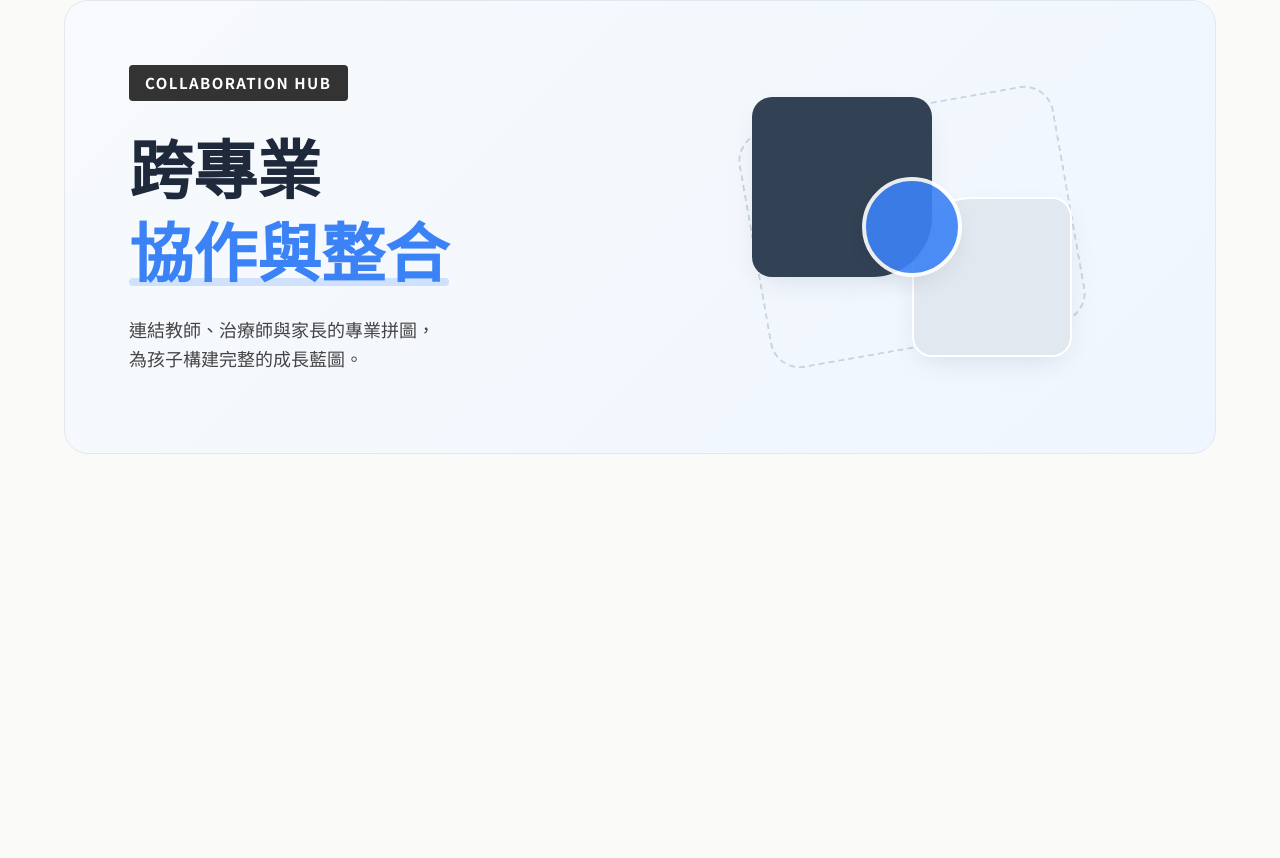
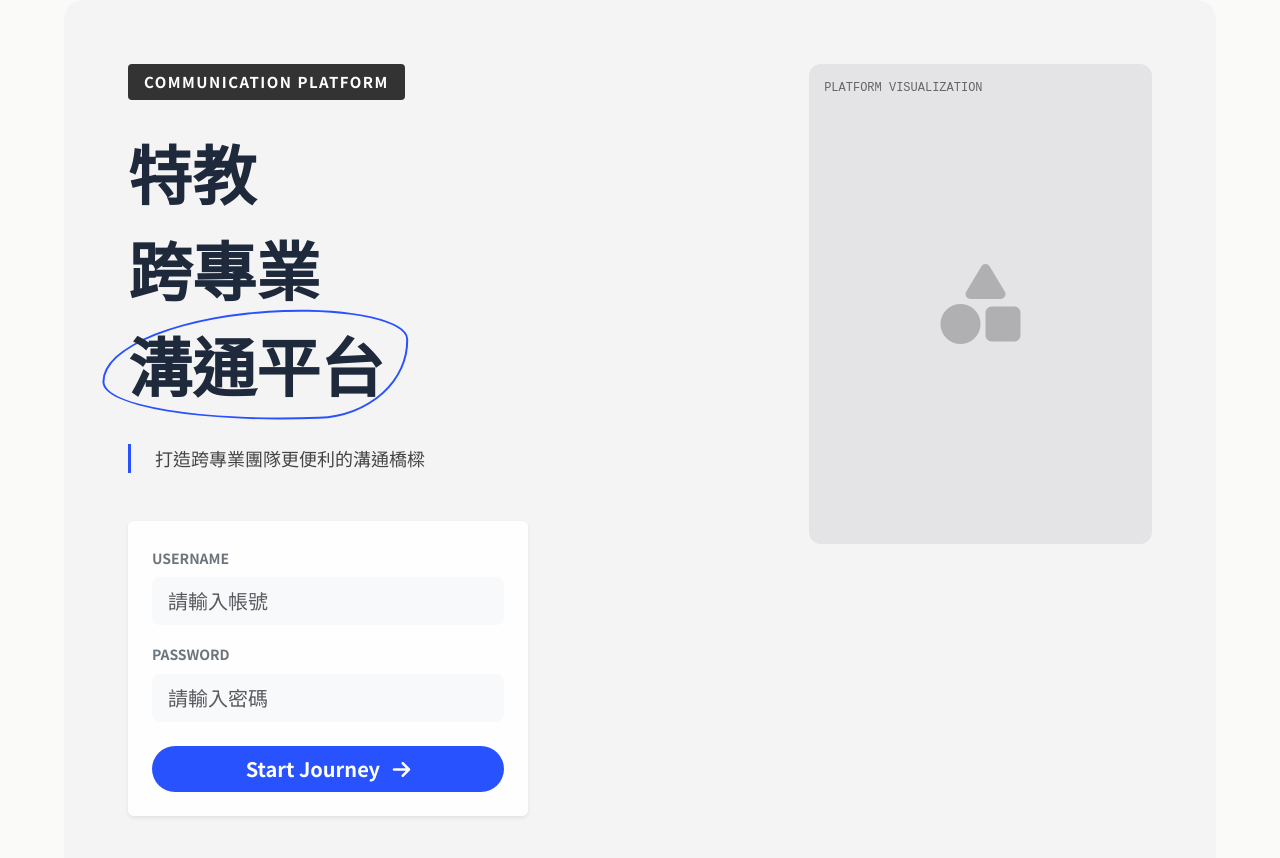
Before and after one commit to Hsingo-eng/special-education-platform, a website: page index.html in a window 1280 px wide. Before the commit the page ends 800 px from the top, so only its background shows below. Drawn offline with nearby package versions, Linux system fonts and the light colour scheme; some packages are replaced by stand-ins of ours; no server answers; a script that the page names is missing.

Commit message:
變更登入頁面

```diff
--- a/index.html
+++ b/index.html
@@ -25,22 +25,39 @@
     <div id="login-section" class="container">
         <div class="hero">
             <div class="hero-content">
-                <span class="section-label">Collaboration Hub</span>
+                <span class="section-label">Communication Platform</span>
                 <h1 class="display-text">
+                    特教 <br>
                     跨專業 <br>
-                    <span class="highlight-text">協作與整合</span>
+                    <span class="circle-sketch">溝通平台</span>
                 </h1>
-                <p class="body-text">
-                    連結教師、治療師與家長的專業拼圖，<br>為孩子構建完整的成長藍圖。
+                <p class="body-text highlight-border mb-5">
+                    打造跨專業團隊更便利的溝通橋樑
                 </p>
+
+                <div class="card border-0 shadow-sm p-4" style="max-width: 400px; background: rgba(255,255,255,0.95);">
+                    <div class="mb-3">
+                        <label class="form-label fw-bold text-secondary small">USERNAME</label>
+                        <input type="text" id="login-username" class="form-control form-control-lg bg-light border-0" placeholder="請輸入帳號">
+                    </div>
+                    <div class="mb-4">
+                        <label class="form-label fw-bold text-secondary small">PASSWORD</label>
+                        <input type="password" id="login-password" class="form-control form-control-lg bg-light border-0" placeholder="請輸入密碼">
+                    </div>
+                    <button class="btn btn-primary w-100 btn-lg fw-bold rounded-pill"
+                            style="background-color: var(--accent-color); border: none;"
+                            onclick="login()">
+                        Start Journey <i class="fas fa-arrow-right ms-2"></i>
+                    </button>
                 </div>
+            </div>
 
-            <div class="hero-visual">
-                <div class="puzzle-container">
-                    <div class="puzzle-piece piece-1"></div>
-                    <div class="puzzle-piece piece-2"></div>
-                    <div class="puzzle-piece piece-3"></div>
-                    <div class="puzzle-line"></div>
+            <div class="hero-image-wrapper d-none d-md-block">
+                <div class="hero-image-placeholder">
+                    <span class="image-caption">PLATFORM VISUALIZATION</span>
+                    <div class="d-flex h-100 align-items-center justify-content-center">
+                         <i class="fas fa-shapes fa-5x opacity-25"></i>
+                    </div>
                 </div>
             </div>
         </div>
--- a/style.css
+++ b/style.css
@@ -4,19 +4,13 @@
 :root {
     /* 基礎色調 */
     --bg-color: #FAFAF9;       /* 整體背景：米白 */
+    --hero-bg: #F4F4F5;        /* Hero 區塊背景：淺灰 */
     --text-color: #1A1A1A;     /* 深墨灰 */
     --white: #FFFFFF;
 
     /* 🔵 重點色系 */
     --accent-color: #2952FF;   /* 功能按鈕藍 (Start, New Event) */
     --morandi-blue: #647D98;   /* 身分標籤：莫蘭迪藍 */
-
-    /* 🧩 Hero 拼圖主題配色 (專業冷色調) */
-    --hero-bg-gradient: linear-gradient(135deg, #F8FAFC 0%, #EFF6FF 100%);
-    --puzzle-dark: #334155;    /* 深藍灰 */
-    --puzzle-mid: #94A3B8;     /* 中性灰 */
-    --puzzle-light: #CBD5E1;   /* 淺灰 */
-    --puzzle-accent: #3B82F6;  /* 拼圖重點藍 */
 
     /* 結構與功能 */
     --line-color: #E0E0E0;
@@ -48,23 +42,16 @@
 .display-text {
     font-size: clamp(2.5rem, 5vw, 4rem);
     font-weight: 700;
-    line-height: 1.3; /* 標題行距 */
+    line-height: calc(1em + 2rem); /* 標題行距加大 */
     color: #1E293B;
     margin-bottom: 1.5rem;
 }
 
 /* Hero 標題中的強調字 */
 .highlight-text {
-    color: var(--puzzle-accent);
+    color: var(--accent-color);
     position: relative;
     display: inline-block;
-}
-.highlight-text::after {
-    content: '';
-    position: absolute;
-    bottom: 5px; left: 0; width: 100%; height: 8px;
-    background-color: rgba(59, 130, 246, 0.2);
-    z-index: -1; border-radius: 4px;
 }
 
 /* 小標籤 (Schedule, Features) */
@@ -122,69 +109,45 @@
 .logo { font-weight: 800; font-size: 1.5rem; letter-spacing: -0.02em; }
 
 /* =========================================
-   🟦 Hero Section (全新拼圖幾何設計)
+   Hero Section (簡約版)
    ========================================= */
 .hero {
-    min-height: 450px;
+    min-height: 85vh;
     display: grid;
-    grid-template-columns: 1fr 1fr; /* 左右各半 */
+    grid-template-columns: 1.8fr 1fr; /* 左寬右窄 */
     align-items: center;
     gap: 4rem;
-    padding: 4rem 5vw;
+    padding: 4rem;
 
-    background: var(--hero-bg-gradient);
-    border-radius: 24px;
+    background-color: var(--hero-bg);
+    border-radius: 20px;
     margin-bottom: 4rem;
-    position: relative;
-    overflow: hidden;
-    border: 1px solid #E2E8F0;
+    border: none;
 }
 
 .hero-content { position: relative; z-index: 2; }
 
-/* 右側視覺區 */
-.hero-visual {
-    position: relative; height: 100%;
-    display: flex; justify-content: center; align-items: center;
+.hero-image-wrapper {
+    width: 100%;
+    height: 100%;
 }
 
-/* 拼圖幾何容器 */
-.puzzle-container { position: relative; width: 400px; height: 300px; }
-
-/* 拼圖塊通用樣式 */
-.puzzle-piece {
-    position: absolute; border-radius: 20px;
-    box-shadow: 0 10px 30px -10px rgba(30, 41, 59, 0.15);
-    transition: transform 0.5s ease;
+.hero-image-placeholder {
+    background-color: #E4E4E7;
+    height: 60vh;
+    width: 100%;
+    position: relative;
+    overflow: hidden;
+    border-radius: 12px;
 }
 
-/* Hover 微互動 */
-.hero:hover .piece-1 { transform: translateY(-5px); }
-.hero:hover .piece-2 { transform: translateY(5px); }
-.hero:hover .piece-3 { transform: scale(1.05); }
-
-/* 個別拼圖塊 */
-.piece-1 { /* 深藍主塊 */
-    width: 180px; height: 180px; background-color: var(--puzzle-dark);
-    top: 20px; left: 40px; z-index: 2;
-    border-radius: 20px 20px 60px 20px;
-}
-.piece-2 { /* 淺灰連接塊 */
-    width: 160px; height: 160px; background-color: #E2E8F0;
-    border: 2px solid var(--white);
-    bottom: 20px; right: 40px; z-index: 1;
-    border-radius: 60px 20px 20px 20px;
-}
-.piece-3 { /* 亮藍重點塊 */
-    width: 100px; height: 100px; background-color: var(--puzzle-accent);
-    top: 50%; left: 50%; transform: translate(-50%, -50%);
-    z-index: 3; border-radius: 50%; border: 4px solid var(--white); opacity: 0.9;
-}
-/* 裝飾虛線 */
-.puzzle-line {
-    position: absolute; top: 10%; right: 10%; width: 80%; height: 80%;
-    border: 2px dashed #CBD5E1; border-radius: 30px;
-    z-index: 0; transform: rotate(-10deg);
+.image-caption {
+    position: absolute;
+    top: 15px;
+    left: 15px;
+    font-family: var(--font-mono);
+    font-size: 12px;
+    color: #666;
 }
 
 /* =========================================
@@ -293,14 +256,13 @@
     /* Hero 轉為垂直排列 */
     .hero {
         grid-template-columns: 1fr;
-        text-align: center;
-        padding: 3rem 1.5rem; gap: 3rem; height: auto;
+        padding: 2rem 1rem;
+        gap: 2rem;
+        margin-bottom: 2rem;
+        height: auto;
     }
-    .hero-content { order: 1; }
-    .hero-visual { order: 2; height: 250px; }
-    .puzzle-container { transform: scale(0.8); } /* 縮小拼圖 */
-
-    .display-text { font-size: 2.5rem; }
+    .hero-image-placeholder { height: 30vh; }
+    .display-text { font-size: 3rem; }
 
     /* Features 四欄並排 */
     .concept-grid { grid-template-columns: repeat(4, 1fr); gap: 0; border-bottom: 1px solid var(--line-color); }
```
